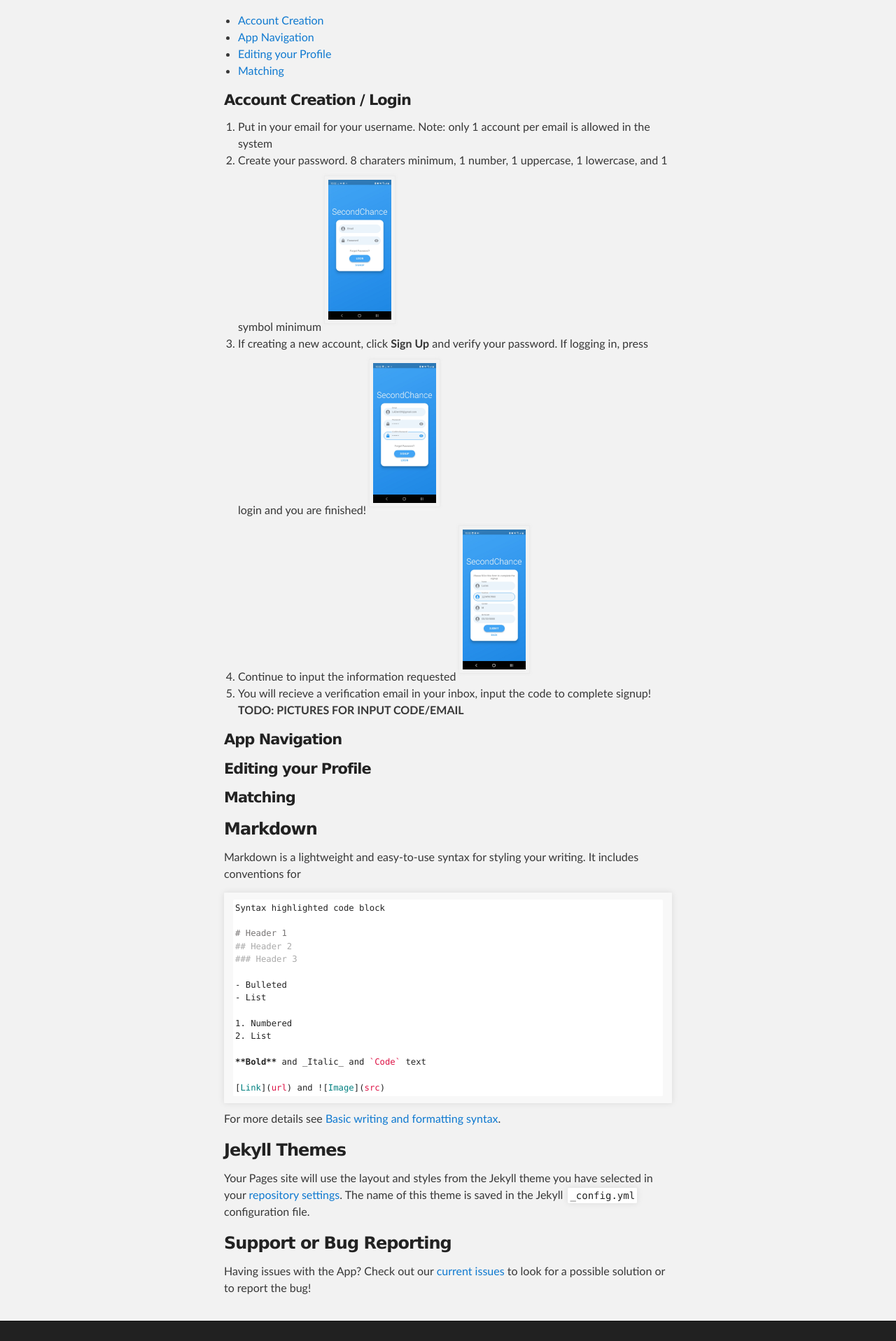
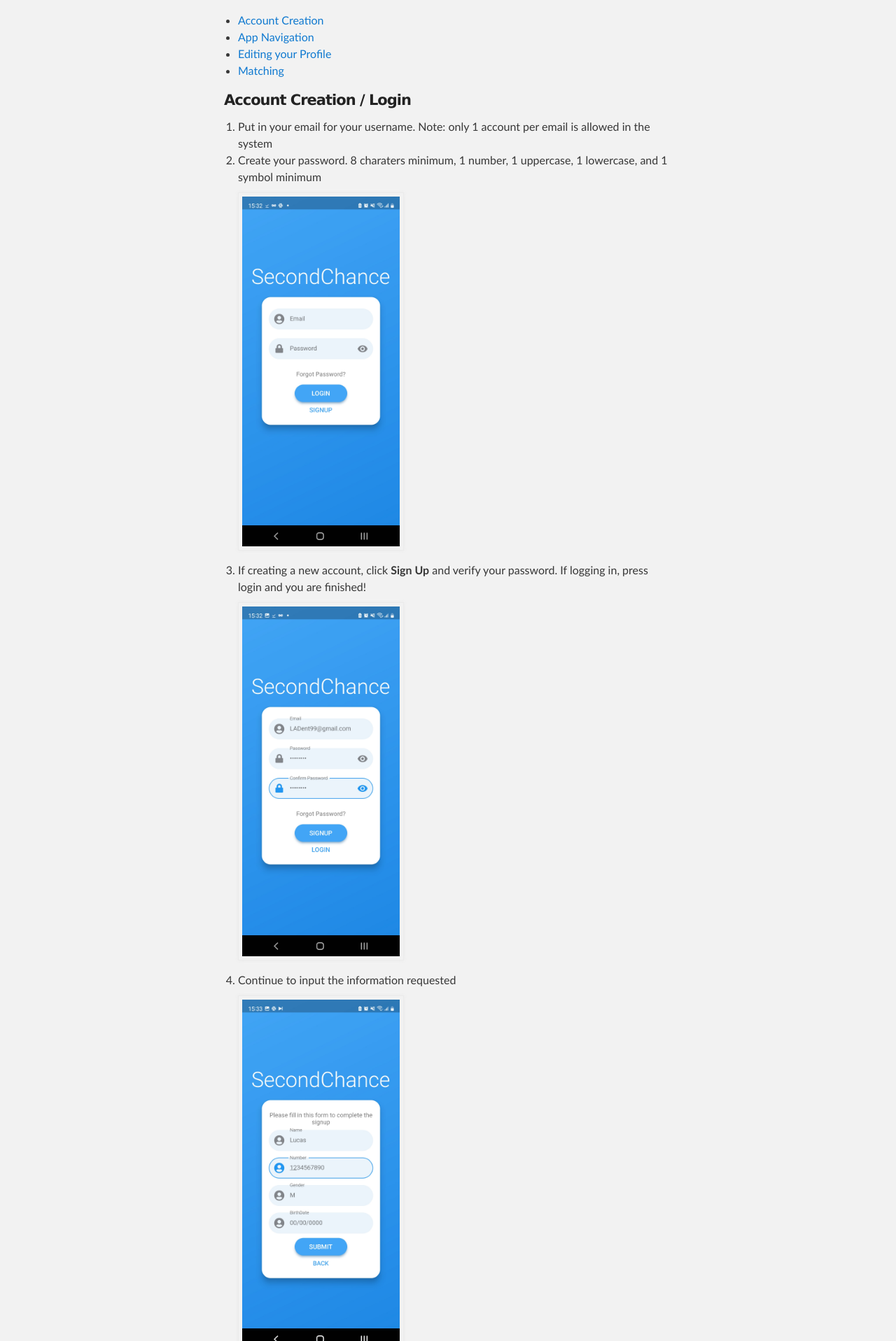
Before and after one commit to LADent99/second_chance_page, a Jekyll site: the page built from docs/index.md, in a window 1280 px wide. Shown: the part 498-2415 px from the top of the page at 70% size. Built offline with Jekyll 4.4.1, drawn with Linux system fonts in a browser that asks for light colours; our own code applies the rules of GitHub Pages for plain Markdown files.

Commit message:
Update index.md

```diff
--- a/docs/index.md
+++ b/docs/index.md
@@ -13,11 +13,11 @@ You can use the [editor on GitHub](https://github.com/LADent99/second_chance_pag
 #### Account Creation / Login <a name="account_creation"></a>
 1. Put in your email for your username. Note: only 1 account per email is allowed in the system
 2. Create your password.  8 charaters minimum, 1 number, 1 uppercase, 1 lowercase, and 1 symbol minimum
-   <img src="assets/images/login_screen.jpg" height="200" alt="Login Image">
+   <img src="assets/images/login_screen.jpg" height="500" alt="Login Image">
 3. If creating a new account, click **Sign Up** and verify your password.  If logging in, press login and you are finished!
-   <img src="assets/images/signup_screen_1.jpg" height="200" alt="Signup Screen 1">
+   <img src="assets/images/signup_screen_1.jpg" height="500" alt="Signup Screen 1">
 4. Continue to input the information requested
-   <img src="assets/images/signup_screen_2.jpg" height="200" alt="Signup Screen 2">
+   <img src="assets/images/signup_screen_2.jpg" height="500" alt="Signup Screen 2">
 5. You will recieve a verification email in your inbox, input the code to complete signup!
    **TODO: PICTURES FOR INPUT CODE/EMAIL**
 
```
